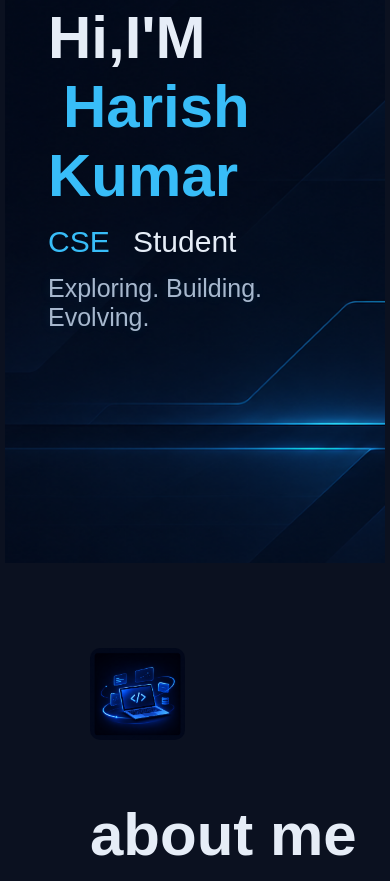
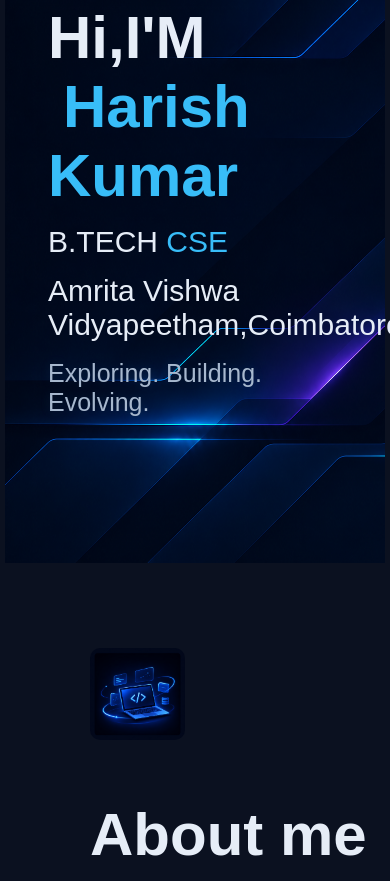
Before and after one commit to HARISHKUMAR1703/my-portfolio, a plain HTML site: page index.html in a window 390 px wide. Shown: the part 286-1167 px from the top of the page. Drawn offline with nearby package versions, Linux system fonts and the light colour scheme.

Commit message:
added info to hero page and started making it responsive

```diff
--- a/index.html
+++ b/index.html
@@ -22,7 +22,8 @@
             <div class="header-text">
 
                 <h1>Hi,I'M <span>Harish Kumar</span></h1>
-                <p><span>CSE</span> Student</p>
+                <p>B.TECH <span>CSE</span></p>
+                <p class="hp1">Amrita Vishwa Vidyapeetham,Coimbatore.</p>
                 <p class="tagline">Exploring. Building. Evolving.</p>
             </div>
             </div>
@@ -34,7 +35,7 @@
                      <img src="imgs/logo.png">
                 </div>
                 <div class="abt-col-2">
-                    <h1 class="sub-title">about me</h1>
+                    <h1 class="sub-title">About me</h1>
                     <p class="qwe"> I'm a Computer Science student interested in web development and<br>
                                     software development. I enjoy exploring new technologies, building<br>
                                     projects, and turning ideas into something useful.<br><br>
--- a/style.css
+++ b/style.css
@@ -72,6 +72,11 @@ nav ul li a:hover::after{
 .header-text p span{
     margin-left: 0;
     color:#38BDF8;
+}
+.hp1 {
+    margin-top:10px;
+    margin-bottom:17px;
+    color:#E6EDF7;
 }
 .tagline {
     margin-top:12px;
@@ -363,3 +368,9 @@ form .btn2{
     color: #94A3B8;
     font-size: 14px;
 }
+/*----------------------------media------------------------*/
+@media only screen and (max-width:600px){
+    #header{
+        background-image: url(imgs/sample_1.png);
+    }
+}
```
Also changed, not shown: imgs/sample_1.png (added).
